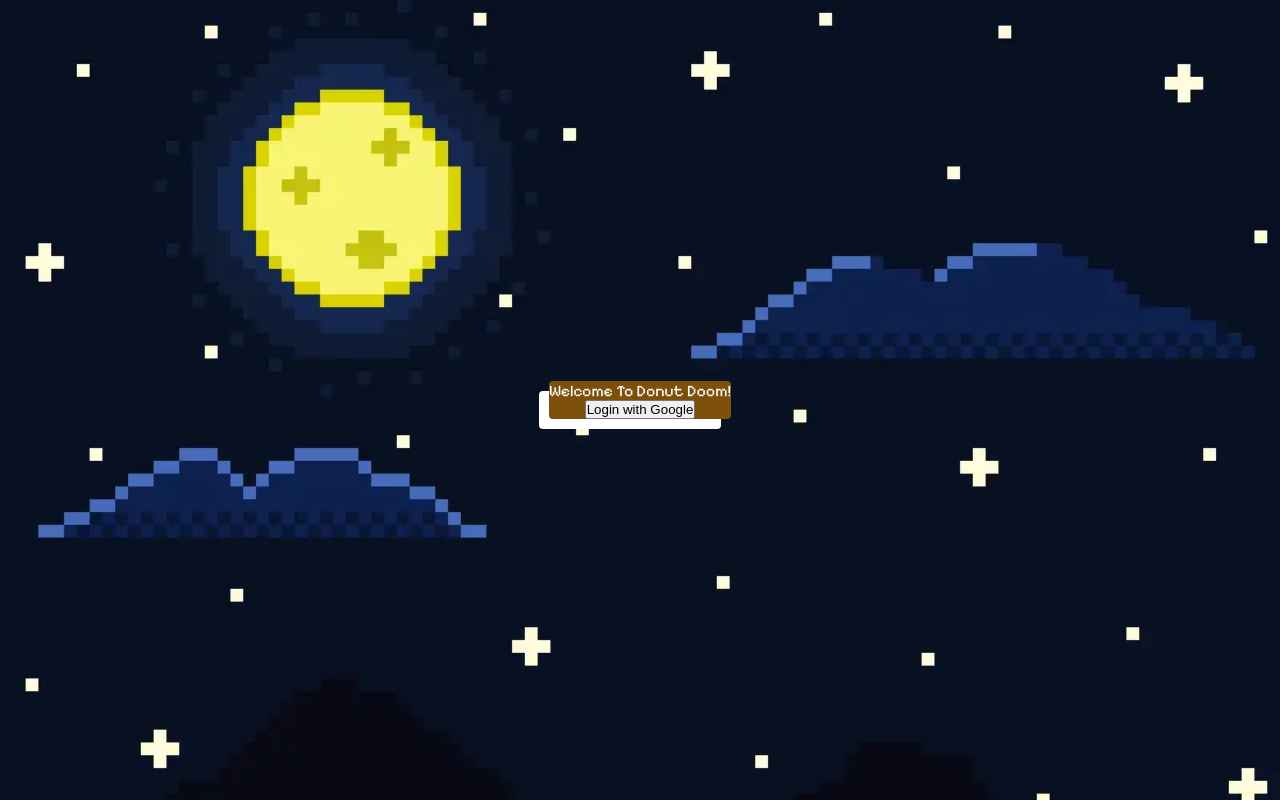
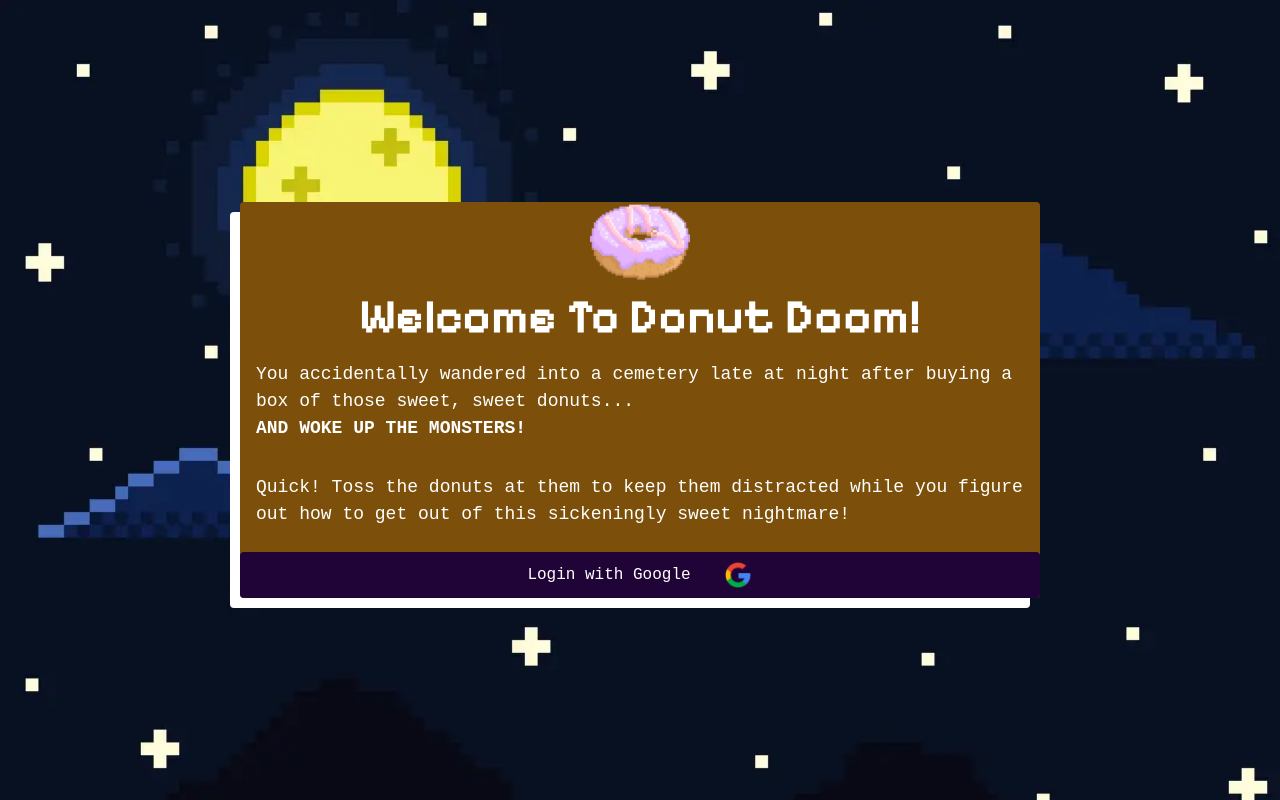
Before and after one commit to mohanamisra/donut-doom, a React (Vite) app: page / in a window 1280 px wide. Built offline with nearby package versions, Linux system fonts and the light colour scheme.

Commit message:
Login functionality working

```diff
--- a/src/pages/Login.jsx
+++ b/src/pages/Login.jsx
@@ -1,16 +1,17 @@
 import React, {useEffect, useState} from 'react';
-import Rules from "./Rules.jsx";
 import {auth, provider} from "../config.jsx";
 import {signInWithPopup} from "firebase/auth";
+import {useNavigate} from "react-router-dom";
 
-import genBackground from "../assets/images/generalBackground.webp"
+import donutIcon from "../assets/images/donutIcon.webp"
 import googleIcon from "../assets/images/googleIcon.webp"
 import './Pages.css'
 
 const Login = () => {
+    const navigate = useNavigate();
     const [value, setValue] = useState('');
 
-    const handleClick = () => {
+    const handleLogin = () => {
         signInWithPopup(auth, provider)
             .then((data) => {
                 console.log(data);
@@ -19,21 +20,41 @@ const Login = () => {
             });
     }
 
+    const handleLogout = () => {
+        localStorage.clear();
+        window.location.reload();
+    }
+
+    const handlePlayGame = () => {
+        navigate("/game");
+    }
+
+
     useEffect(() => {
         setValue(localStorage.getItem("email"));
     }, []);
 
     return (
-        <div>
-            {value? <Rules/>
-                :
-            <div className = "login-container">
-                <div className="text-container">
-                    <p>Welcome To Donut Doom!</p>
-                    <button onClick={handleClick}>Login with Google</button>
-                </div>
+        <div className = "login-container">
+            <div className="text-container">
+                <img src={donutIcon} alt = "donut icon" width="100px" className = "donut-icon"/>
+                <p className="heading">Welcome To Donut Doom!</p>
+                <p className="text">You accidentally wandered into a cemetery late at night after
+                    buying a box of those sweet, sweet donuts... <br/><strong>AND WOKE UP THE MONSTERS!</strong></p>
+                <p className="text">Quick! Toss the donuts at them to keep them distracted while you figure out how
+                    to get
+                    out of this sickeningly sweet nightmare!</p>
+                {value ? <>
+                        <button className="play-game-button" onClick={handlePlayGame}>Play Game</button>
+                        <button className="logout-button" onClick={handleLogout}>Logout</button>
+                        </>
+                    :
+                    <button className="login-button" onClick={handleLogin}>Login with Google <img src={googleIcon}
+                                                                                                  width="30px"
+                                                                                                  className="google-icon"/>
+                    </button>
+                }
             </div>
-            }
         </div>
     );
 };
--- a/src/pages/Pages.css
+++ b/src/pages/Pages.css
@@ -53,7 +53,7 @@
     }
 }
 
-.login-button {
+.login-button, .logout-button, .play-game-button {
     border: none;
     outline: none;
     background: #210437;
@@ -71,7 +71,19 @@
     gap: 32px;
 }
 
-.login-button:hover {
+.logout-button {
+    background: #65431c;
+}
+
+.play-game-button {
+    font-family: 'Pixelify Sans', monospace;
+    font-size: 24px;
+    font-weight: 700;
+    min-height: 48px;
+    letter-spacing: 6px;
+}
+
+.login-button:hover, .logout-button:hover {
     background: white;
     color: #210437;
     font-weight: 700;
--- a/src/pages/Rules.jsx
+++ b/src/pages/Rules.jsx
@@ -1,17 +1,26 @@
 import React from 'react';
 import './Pages.css'
+import donutIcon from "../assets/images/donutIcon.webp";
+import googleIcon from "../assets/images/googleIcon.webp";
 
 const Rules = () => {
 
-    const handleClick = () => {
-        localStorage.clear();
-        window.location.reload();
-    }
 
     return (
-        <div className="rules-container">
-            Donut Doom Rules
-            <button onClick = {handleClick}>Logout</button>
+        <div className="login-container">
+            <div className="text-container">
+                <img src={donutIcon} alt="donut icon" width="100px" className="donut-icon"/>
+                <p className="heading">Welcome To Donut Doom!</p>
+                <p className="text">You accidentally wandered into a cemetery late at night after
+                    buying a box of those sweet, sweet donuts... <br/><strong>AND WOKE UP THE MONSTERS!</strong></p>
+                <p className="text">Quick! Toss the donuts at them to keep them distracted while you figure out how
+                    to get
+                    out of this sickeningly sweet nightmare!</p>
+                <button className="login-button" onClick={handleClick}>Login with Google <img src={googleIcon}
+                                                                                              width="30px"
+                                                                                              className="google-icon"/>
+                </button>
+            </div>
         </div>
     );
 };
```
